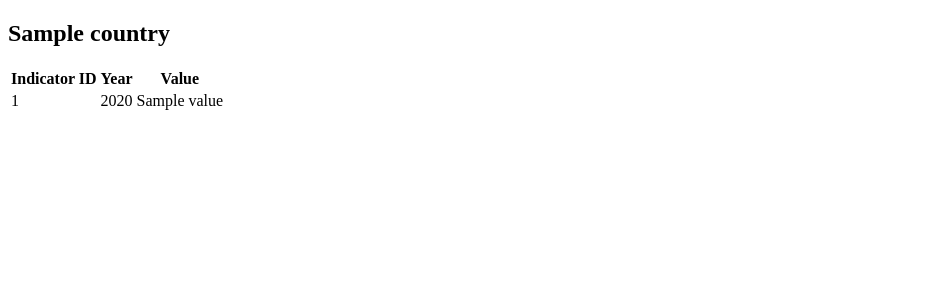
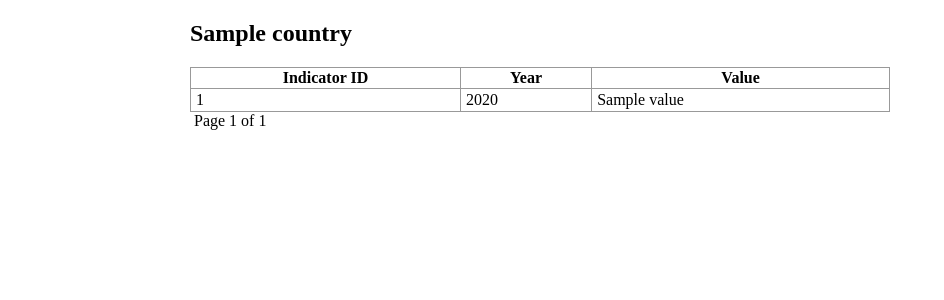
Before and after one commit to dcloud/wbdata-demo, a Django app: template wbdata/templates/country_object_detail.html in a window 1280 px wide. Shown: the top 300 px of the page, without its empty margins (0-944 px from the left). Run offline with Django 3.2, Linux system fonts and the light colour scheme; the template is opened without the code that fills it: most values are stand-ins (such as "Sample title", 1, 10 or a date in 2020).

Commit message:
Update templates and views for pagination. Added some css to base.html that should be moved to css after static files are set up. Added template dir in settings.py and added some conditional for caching in debug vs production.

```diff
--- a/templates/base.html
+++ b/templates/base.html
@@ -10,9 +10,38 @@
 
     <title>World Bank: Africa Data Indicators</title>
     <meta name="viewport" content="width=device-width, initial-scale=1.0">
-
+    <style>
+        table {
+            border-collapse: collapse;
+            border: 1px solid #999;
+        }
+        thead {
+            border-bottom: 1px solid #999;
+        }
+        tr.even {
+            background-color: #DDD;
+        }
+        td {
+            padding: 2px 5px;
+        }
+        col {
+            border-right: 1px solid #999;
+        }
+        col.last {
+            border-right: none;
+        }
+        #wrapper {
+            width: 900px;
+            margin: 10px auto;
+        }
+        table#datapoints {
+            width: 700px;
+        }
+    </style>
 </head>
 <body id="{% block body_id %}home{% endblock %}">
+    <div id="wrapper">
     {% block content %}{% endblock %}
+    </div>
 </body>
 </html>
--- a/urls.py
+++ b/urls.py
@@ -8,6 +8,7 @@ admin.autodiscover()
 urlpatterns = patterns('',
     # Example:
     # (r'^wbdata_demo/', include('wbdata_demo.foo.urls')),
+    (r'^', include('wbdata.urls')),
 
     # Uncomment the admin/doc line below to enable admin documentation:
     (r'^admin/doc/', include('django.contrib.admindocs.urls')),
--- a/wbdata/templates/country_object_detail.html
+++ b/wbdata/templates/country_object_detail.html
@@ -2,6 +2,7 @@
 {% block content %}
     <h2>{{ country.name }}</h2>
     <table id="datapoints">
+        <colgroup> <col> <col> <col class="last">
         <thead>
             <tr>
                 <th scope="col">Indicator ID</th>
@@ -10,12 +11,25 @@
             </tr>
         </thead>
         <tbody>
-            {% for datapoint in datapoints %}
+            {% for datapoint in datapoints.object_list %}
             <tr class="{% cycle 'odd' 'even' %}"><td>{{ datapoint.indicator.id }}</td><td>{{ datapoint.year }}</td><td>{{ datapoint.value }}</td></tr>
             {% empty %}
                 <tr><td>Sorry, no data points in this list!</td></tr>
             {% endfor %}
         </tbody>
     </table>
+    <div class="pagination">
+        <span class="step-links">
+            {% if datapoints.has_previous %}
+                <a href="?page={{ contacts.previous_page_number }}">Previous</a>
+            {% endif %}
+            <span class="current">
+                &nbsp;Page {{ datapoints.number }} of {{ datapoints.paginator.num_pages }}&nbsp;
+            </span>
 
+            {% if datapoints.has_next %}
+                <a href="?page={{ datapoints.next_page_number }}">Next</a>
+            {% endif %}
+        </span>
+    </div>
 {% endblock %}
```
Also changed, not shown: settings.py (+15 -0 lines), wbdata/views.py (+15 -2 lines).
